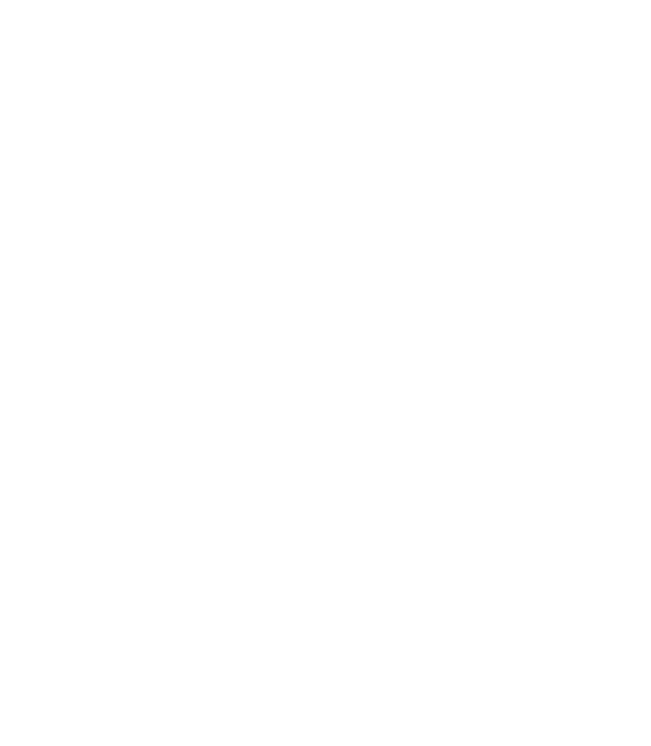
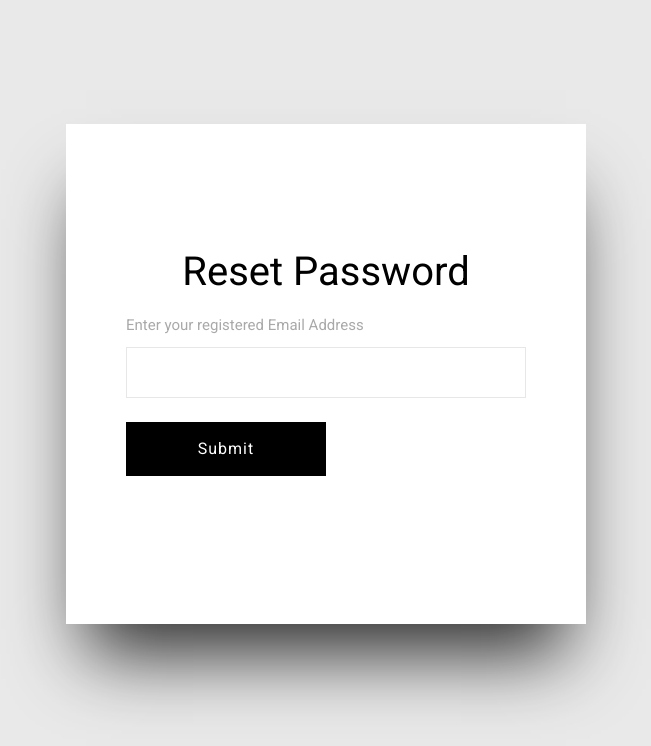
Before and after one commit to mlemonius/Literacy-Website, a React (Create React App) app in the folder client/: page /forgot-password in a window 1280 px wide. Shown: the top 746 px of the page, without its empty margins (314-965 px from the left). Built offline with nearby package versions, Linux system fonts and the light colour scheme.

Commit message:
forgot password page

```diff
--- /dev/null
+++ b/client/src/Components/ForgotPasswordPage/index.jsx
@@ -0,0 +1,189 @@
+import React, { Component } from "react";
+import {
+  Dialog,
+  DialogTitle,
+  DialogContent,
+  DialogContentText,
+  DialogActions,
+  Button,
+} from "@material-ui/core";
+import "../../Styles/forgotPassword.css";
+import axios from "axios";
+import qs from "qs";
+
+class ForgotPassword extends Component {
+  state = {
+    email: "",
+    password: "",
+    otp: "",
+    open: false,
+    next: false,
+    validStep1: false,
+    validStep2: false,
+  };
+
+  handleClickOpen = () => {
+    this.setState({ open: true });
+  };
+
+  handleClose = () => {
+    this.setState({ open: false });
+  };
+
+  componentDidUpdate = (prevProps, prevState) => {
+    if (!prevState.validStep1 && this.validateEmail(this.state.email)) {
+      console.log(this.state.email);
+      this.setState({ validStep1: true });
+    }
+
+    if (
+      !prevState.validStep2 &&
+      this.state.otp !== "" &&
+      this.state.password !== ""
+    ) {
+      this.setState({ validStep2: true });
+    }
+  };
+
+  handleSubmit = () => {
+    if (this.state.validStep1) {
+      axios({
+        method: "post",
+        url: "https://secure-bastion-85489.herokuapp.com/server/forgot",
+        data: qs.stringify({
+          email: this.state.email,
+        }),
+        headers: {
+          "content-type": "application/x-www-form-urlencoded;charset=utf-8",
+        },
+      }).then((response) => {
+        console.log(response);
+        if (response.status === 200) {
+          if (response.data.message === "success") {
+            this.setState({ next: true });
+          } else {
+            // this.setState({ valid: false });
+          }
+        } else {
+        }
+      });
+    } else {
+      this.handleClickOpen();
+    }
+  };
+
+  handleReset = () => {
+    if (this.state.validStep2) {
+      axios({
+        method: "patch",
+        url: "https://secure-bastion-85489.herokuapp.com/server/reset",
+        data: qs.stringify({
+          otp: this.state.otp,
+          password: this.state.password,
+        }),
+        headers: {
+          "content-type": "application/x-www-form-urlencoded;charset=utf-8",
+        },
+      }).then((response) => {
+        console.log(response);
+        if (response.status === 200) {
+          if (response.data.message === "success") {
+            this.props.history.push("/login");
+          } else {
+            // this.setState({ valid: false });
+          }
+        } else {
+        }
+      });
+    } else {
+      this.handleClickOpen();
+    }
+  };
+
+  validateEmail = () => {
+    if (/^[a-zA-Z0-9]+@(?:[a-zA-Z0-9]+\.)+[A-Za-z]+$/.test(this.state.email)) {
+      return true;
+    } else {
+      return false;
+    }
+  };
+
+  render() {
+    return (
+      <React.Fragment>
+        {this.state.next ? (
+          <section className="forgotPassword">
+            <div
+              className="forgotPasswordContainer"
+              style={{ marginTop: "10%" }}
+            >
+              <h1>Reset Password</h1>
+              <label>Enter the 6-digit code we sent you via Email</label>
+              <input
+                type="text"
+                autoFocus
+                required
+                value={this.state.otp}
+                onChange={(e) => this.setState({ otp: e.target.value })}
+              />
+
+              <label>Password</label>
+              <input
+                type="password"
+                required
+                value={this.state.password}
+                onChange={(e) => this.setState({ password: e.target.value })}
+              />
+
+              <div className="btnContainer">
+                <button onClick={this.handleReset}>Reset</button>
+              </div>
+            </div>
+          </section>
+        ) : (
+          <section className="forgotPassword">
+            <div
+              className="forgotPasswordContainer"
+              style={{ marginTop: "10%" }}
+            >
+              <h1>Reset Password</h1>
+              <label>Enter your registered Email Address</label>
+              <input
+                type="text"
+                autoFocus
+                required
+                value={this.state.email}
+                onChange={(e) => this.setState({ email: e.target.value })}
+              />
+
+              <div className="btnContainer">
+                <button onClick={this.handleSubmit}>Submit</button>
+              </div>
+            </div>
+          </section>
+        )}
+
+        <Dialog
+          open={this.state.open}
+          onClose={this.handleClose}
+          aria-labelledby="alert-dialog-title"
+          aria-describedby="alert-dialog-description"
+        >
+          <DialogTitle id="alert-dialog-title">Forget anything?</DialogTitle>
+          <DialogContent>
+            <DialogContentText id="alert-dialog-description">
+              Please fill in all the required fields.
+            </DialogContentText>
+          </DialogContent>
+          <DialogActions>
+            <Button onClick={this.handleClose} color="primary" autoFocus>
+              Absolutely!
+            </Button>
+          </DialogActions>
+        </Dialog>
+      </React.Fragment>
+    );
+  }
+}
+
+export default ForgotPassword;
--- /dev/null
+++ b/client/src/Styles/forgotPassword.css
@@ -0,0 +1,105 @@
+@import url("https://fonts.googleapis.com/css2?family=Roboto&display=swap");
+
+* {
+  box-sizing: border-box;
+  margin: 0;
+  padding: 0;
+  font-family: "Roboto", sans-serif;
+}
+
+h1 {
+  font-weight: 650;
+  font-size: 45px;
+  text-align: center;
+  color: black;
+}
+
+button {
+  border: none;
+  outline: none;
+  width: 50%;
+  margin-left: 25%;
+  margin-right: 25%;
+  padding: 15px 0;
+  color: #fff;
+  font-size: 16px;
+  letter-spacing: 1px;
+  background: black;
+  cursor: pointer;
+}
+
+.forgotPassword {
+  width: 100%;
+  min-height: 100vh;
+  padding: 0 20px;
+  background: #e9e9e9;
+  display: flex;
+}
+
+.forgotPassword .forgotPasswordContainer {
+  padding: 60px;
+  margin: auto;
+  width: 100%;
+  max-width: 520px;
+  min-height: 500px;
+  display: flex;
+  flex-direction: column;
+  justify-content: center;
+  background: white;
+  /* background: radial-gradient(
+    ellipse at left bottom,
+    rgba(22, 24, 47, 1) 0%,
+    rgba(38, 20, 72, 0.9) 59%,
+    rgba(17, 27, 75, 0.9) 100%
+  ); */
+  box-shadow: 0 50px 70px -20px rgba(0, 0, 0, 0.8);
+}
+
+.forgotPassword .forgotPasswordContainer label {
+  color: rgba(40, 40, 40, 0.4);
+  margin: 14px 0;
+  display: block;
+  font-size: 15px;
+  line-height: 1;
+}
+
+.forgotPassword .forgotPasswordContainer input {
+  width: 100%;
+  border: none;
+  outline: none;
+  font-size: 19px;
+  padding: 10px;
+  background: rgba(255, 255, 255, 0.1);
+  border: 1px solid rgba(20, 20, 20, 0.1);
+  color: black;
+  letter-spacing: 1px;
+}
+
+.forgotPassword .forgotPasswordContainer .btnContainer {
+  width: 100%;
+  padding: 24px 0;
+}
+
+.forgotPassword .forgotPasswordContainer .btnContainer p {
+  margin: 14px 0 0 0;
+  text-align: right;
+  color: #696969;
+}
+
+.forgotPassword .forgotPasswordContainer .btnContainer p span {
+  color: #696969;
+  font-weight: 500;
+  letter-spacing: 0.5px;
+  margin-left: 5px;
+  cursor: pointer;
+  transition: all 400ms ease-in-out;
+}
+
+.forgotPassword .forgotPasswordContainer .btnContainer p span:hover {
+  color: red;
+}
+
+.forgotPassword .forgotPasswordContainer .errorMsg {
+  color: red;
+  font-size: 16px;
+}
--- a/client/src/main.jsx
+++ b/client/src/main.jsx
@@ -6,6 +6,7 @@
 import ChildProfileForm from "./Components/SignupPage/ChildProfileForm";
 import CongratsPage from "./Components/CongratsPage/";
 import EmailConfirm from "./Components/SignupPage/EmailConfirm";
+import ForgotPassword from "./Components/ForgotPasswordPage";
 
 const Main = () => {
   return (
@@ -15,7 +16,7 @@
       <Route path="/child-profile-form" exact component={ChildProfileForm} />
       <Route path="/congrats" exact component={CongratsPage} />
       <Route path="/email-confirmation" exact component={EmailConfirm} />
-
+      <Route path="/forgot-password" exact component={ForgotPassword} />
       <Route path="/" exact component={LandingPage} />
       {/* <Route path="/chatroom" component={Chatroom} /> */}
       {/* <Route path="/pdfview" component={PDFdisplay} /> */}
```
